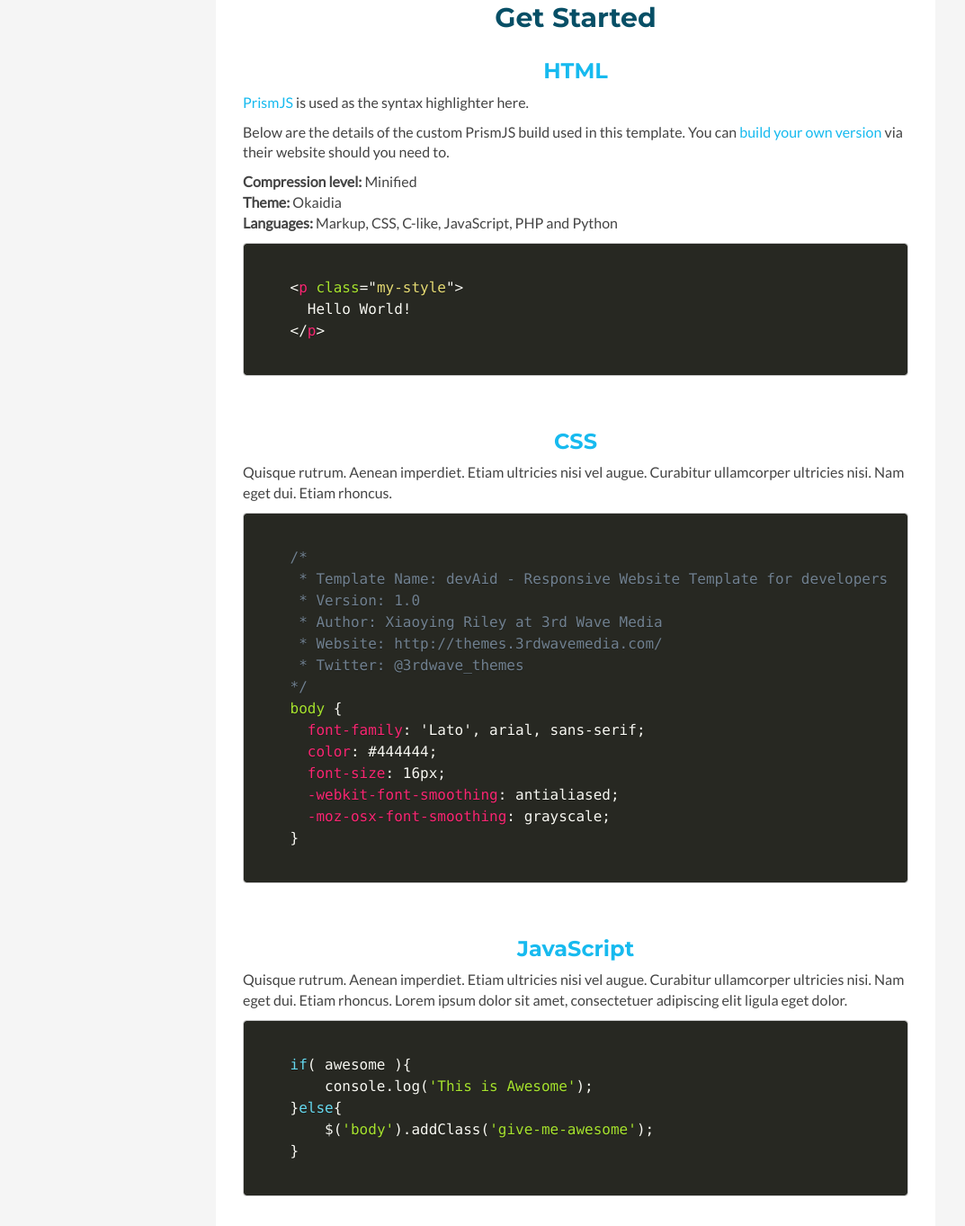
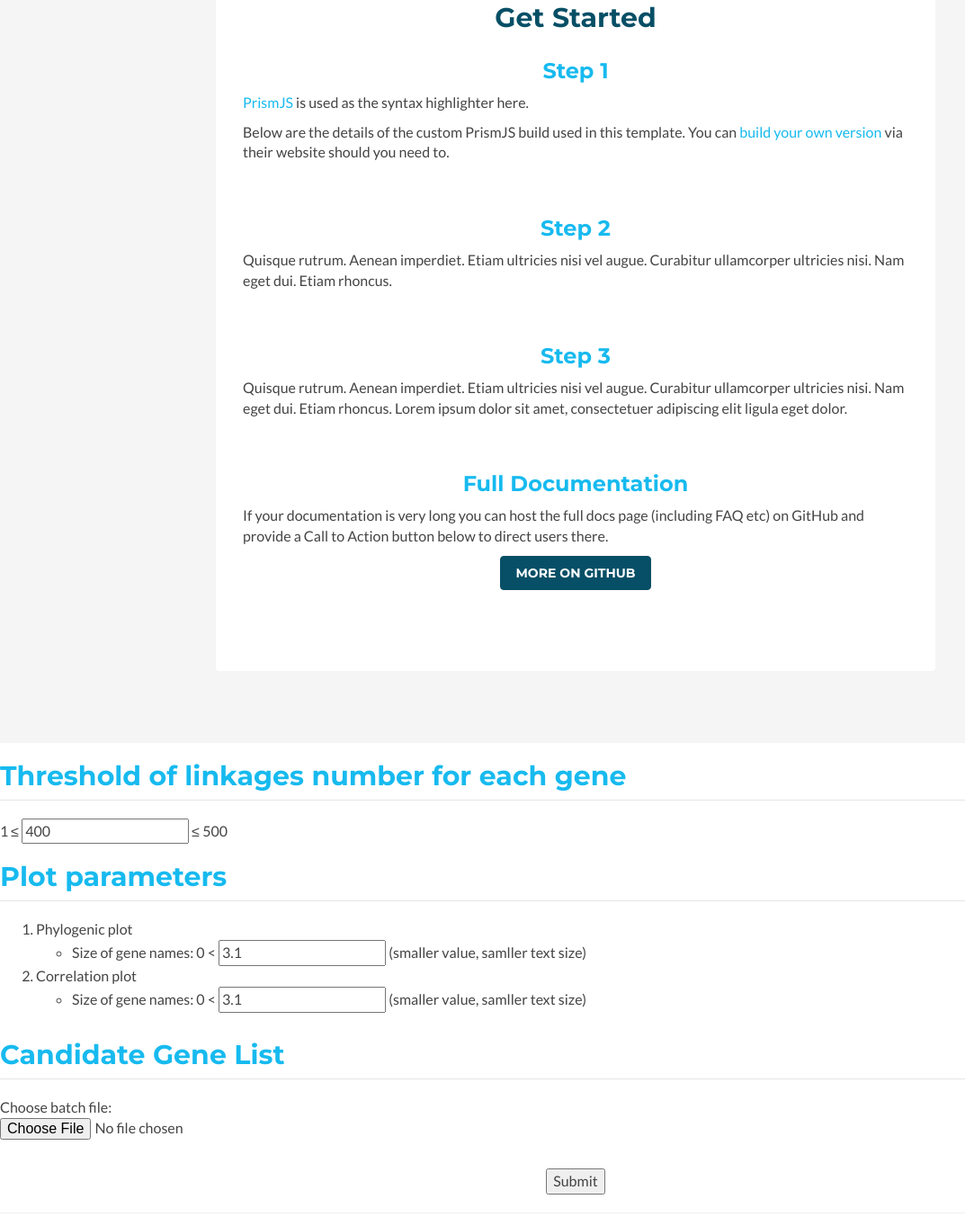
Before and after one commit to YulongNiu/PhyloProfileWeb, a plain HTML site: page index.html in a window 1280 px wide. Shown: the part 2857-4220 px from the top of the page at 90% size, without its empty margins (0-1073 px from the left). Drawn offline with Linux system fonts and the light colour scheme.

Commit message:
doc input form

```diff
--- a/index.html
+++ b/index.html
@@ -291,65 +291,26 @@
     <section id="docs" class="docs section">
       <div class="container">
         <div class="docs-inner">
+          <form target="_blank" method="post" action="/cgi-bin/phyloCGI/linkage_predict.py" enctype="multipart/form-data">
             <h2 class="title text-center">Get Started</h2>
+
             <div class="block">
-            <h3 class="sub-title text-center">HTML</h3>
+              <h3 class="sub-title text-center">Step 1</h3>
               <p><a href="http://prismjs.com/" target="_blank">PrismJS</a> is used as the syntax highlighter here.</p>
               <p>Below are the details of the custom PrismJS build used in this template. You can <a href="http://prismjs.com/download.html" target="_blank">build your own version</a> via their website should you need to.</p>
-            <ul class="list-unstyled">
-              <li><strong>Compression level:</strong> Minified</li>
-              <li><strong>Theme:</strong> Okaidia</li>
-              <li><strong>Languages:</strong> Markup, CSS, C-like, JavaScript, PHP and Python</li>
-            </ul>
-            <div class="code-block">
-              <!--//Use Prismjs - http://prismjs.com/index.html#basic-usage -->
-              <pre><code class="language-markup">
-    &ltp class="my-style"&gt
-      Hello World!
-    &lt/p&gt
-              </code></pre>
-            </div><!--//code-block-->
             </div><!--//block-->
 
             <div class="block">
-            <h3 class="sub-title text-center">CSS</h3>
+              <h3 class="sub-title text-center">Step 2</h3>
               <p>Quisque rutrum. Aenean imperdiet. Etiam ultricies nisi vel augue. Curabitur ullamcorper ultricies nisi. Nam eget dui. Etiam rhoncus.</p>
-
-            <div class="code-block">
-              <!--//Use Prismjs - http://prismjs.com/index.html#basic-usage -->
-              <pre>
-		            <code class="language-css">
-    /*
-     * Template Name: devAid - Responsive Website Template for developers
-     * Version: 1.0
-     * Author: Xiaoying Riley at 3rd Wave Media
-     * Website: http://themes.3rdwavemedia.com/
-     * Twitter: @3rdwave_themes
-    */
-    body {
-      font-family: 'Lato', arial, sans-serif;
-      color: #444444;
-      font-size: 16px;
-      -webkit-font-smoothing: antialiased;
-      -moz-osx-font-smoothing: grayscale;
-    }
-		            </code></pre>
-            </div><!--//code-block-->
             </div><!--//block-->
 
             <div class="block">
-            <h3 class="sub-title text-center">JavaScript</h3>
+              <h3 class="sub-title text-center">Step 3</h3>
               <p>Quisque rutrum. Aenean imperdiet. Etiam ultricies nisi vel augue. Curabitur ullamcorper ultricies nisi. Nam eget dui. Etiam rhoncus. Lorem ipsum dolor sit amet, consectetuer adipiscing elit ligula eget dolor.</p>
-            <div class="code-block">
-              <pre><code class="language-javascript">
-    if( awesome ){
-        console.log('This is Awesome');
-    }else{
-        $('body').addClass('give-me-awesome');
-    }
-              </code></pre>
-            </div><!--//code-block-->
             </div><!--//block-->
+          </form><!-- form -->
+
           <div class="block">
             <h3 class="sub-title text-center">Full Documentation</h3>
             <p>If your documentation is very long you can host the full docs page (including FAQ etc) on GitHub and provide a Call to Action button below to direct users there.</p>
@@ -402,14 +363,6 @@
       </center>
     </form>
 
-    <h4>Ouput</h4>
-    <p>We provide two ways to illustrate the prediction results. A webpage merged the all the figures and tables will be returned at first. At the bottom of the webpage, a linkage will guide you to download all the results into your local computer.</p>
-    <ol>
-      <li>The webpage contains visualization of phylogenetic profiles, correlation matrix, and list of prediction linkages. A grey block will be used to represent the negative correlation value in the correlation matrix plot.</li>
-      <li>The downloaded folder includes published quality of figures mentioned above in both "pdf" and "jpg" formats. The correlation matrix and prediction linkages is stored in a "csv" file that can be easily used for other analysis and validation experiments. Moreover, the same webage is stored in a "html" file used for a overview of the results.</li>
-      <li>Please download and save your results (at the end of the return web-page), the result files will be kept on the web-server only 2 hours.</li>
-    </ol>
-
     <!-- TODO LIST -->
     <hr />
     <h4>TODO LIST</h4>
```
Also changed, not shown: 1 other file. Lines whose indentation alone changed are shown as unchanged.
